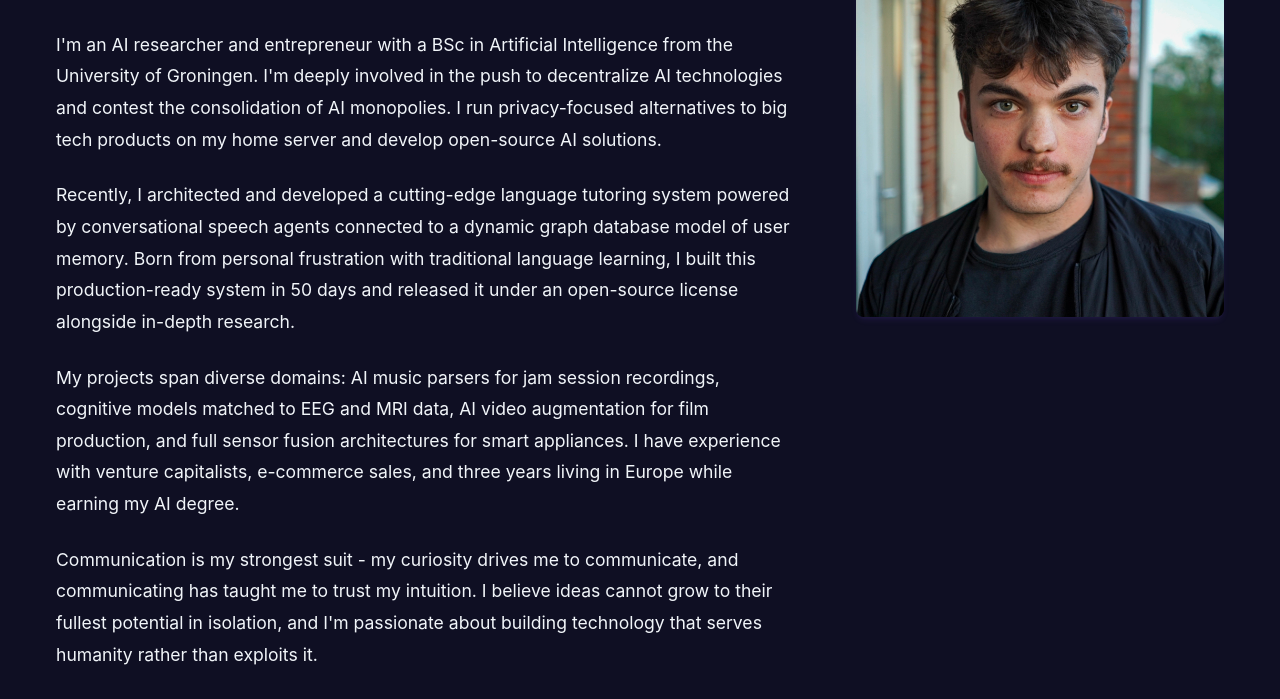
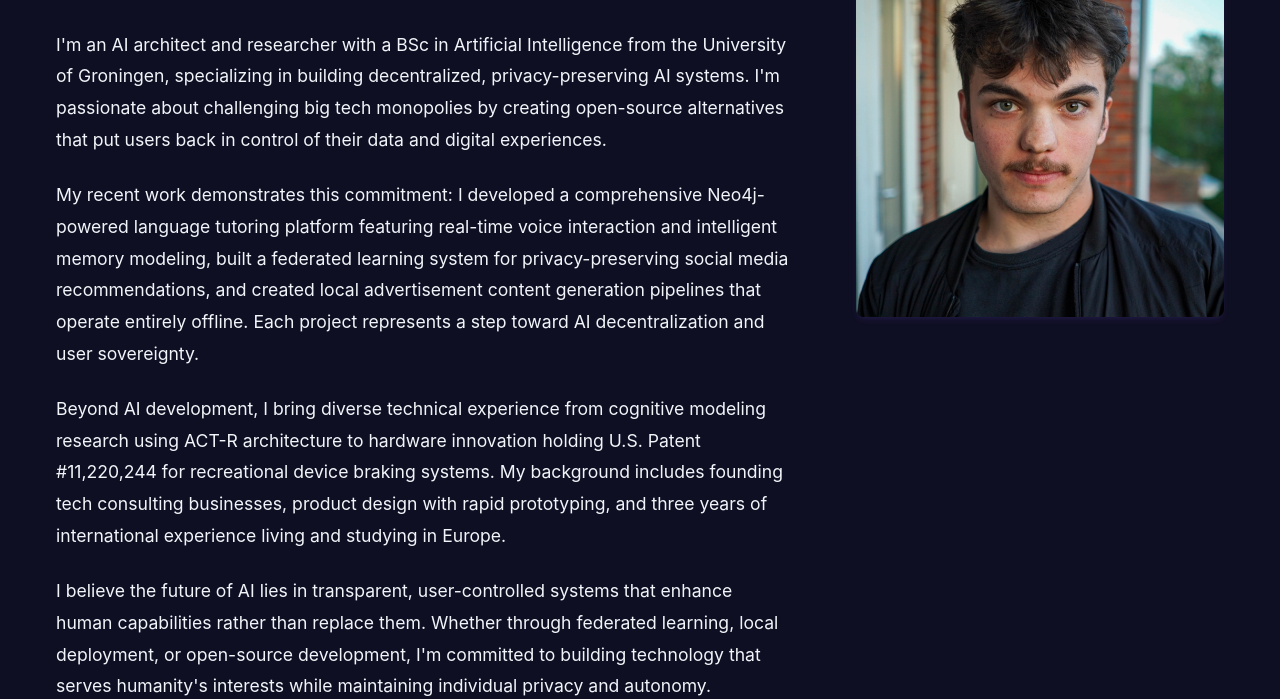
Before and after one commit to coding-crying/coding-crying.github.io, a plain HTML site: page about.html in a window 1280 px wide. Shown: the part 414-1113 px from the top of the page. Drawn offline with Linux system fonts and the light colour scheme.

Commit message:
Refine Who Am I section to reflect current projects and experience
- Update narrative to emphasize AI architecture and decentralization focus
- Highlight recent projects: Neo4j tutor, federated learning, local ad generation
- Incorporate updated experience including patent and consulting work
- Strengthen positioning as AI decentralization advocate
- Remove outdated references, focus on current technical expertise
- Emphasize commitment to privacy-preserving, open-source solutions

```diff
--- a/about.html
+++ b/about.html
@@ -37,31 +37,31 @@
                     <div class="about-text">
                         <h2>Who Am I?</h2>
                         <p>
-                            I'm an AI researcher and entrepreneur with a BSc in Artificial Intelligence
-                            from the University of Groningen. I'm deeply involved in the push to
-                            decentralize AI technologies and contest the consolidation of AI monopolies.
-                            I run privacy-focused alternatives to big tech products on my home server
-                            and develop open-source AI solutions.
+                            I'm an AI architect and researcher with a BSc in Artificial Intelligence
+                            from the University of Groningen, specializing in building decentralized,
+                            privacy-preserving AI systems. I'm passionate about challenging big tech monopolies
+                            by creating open-source alternatives that put users back in control of their data
+                            and digital experiences.
                         </p>
                         <p>
-                            Recently, I architected and developed a cutting-edge language tutoring system
-                            powered by conversational speech agents connected to a dynamic graph database
-                            model of user memory. Born from personal frustration with traditional language
-                            learning, I built this production-ready system in 50 days and released it
-                            under an open-source license alongside in-depth research.
+                            My recent work demonstrates this commitment: I developed a comprehensive Neo4j-powered
+                            language tutoring platform featuring real-time voice interaction and intelligent memory
+                            modeling, built a federated learning system for privacy-preserving social media recommendations,
+                            and created local advertisement content generation pipelines that operate entirely offline.
+                            Each project represents a step toward AI decentralization and user sovereignty.
                         </p>
                         <p>
-                            My projects span diverse domains: AI music parsers for jam session recordings,
-                            cognitive models matched to EEG and MRI data, AI video augmentation for film
-                            production, and full sensor fusion architectures for smart appliances. I have
-                            experience with venture capitalists, e-commerce sales, and three years living
-                            in Europe while earning my AI degree.
+                            Beyond AI development, I bring diverse technical experience from cognitive modeling
+                            research using ACT-R architecture to hardware innovation holding U.S. Patent #11,220,244
+                            for recreational device braking systems. My background includes founding tech consulting
+                            businesses, product design with rapid prototyping, and three years of international
+                            experience living and studying in Europe.
                         </p>
                         <p>
-                            Communication is my strongest suit - my curiosity drives me to communicate,
-                            and communicating has taught me to trust my intuition. I believe ideas cannot
-                            grow to their fullest potential in isolation, and I'm passionate about
-                            building technology that serves humanity rather than exploits it.
+                            I believe the future of AI lies in transparent, user-controlled systems that enhance
+                            human capabilities rather than replace them. Whether through federated learning, local
+                            deployment, or open-source development, I'm committed to building technology that serves
+                            humanity's interests while maintaining individual privacy and autonomy.
                         </p>
 
                         <div class="resume-download">
```
